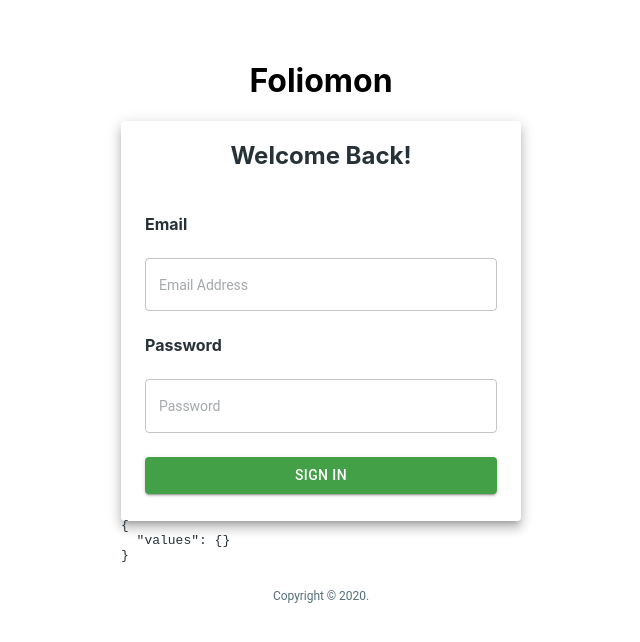
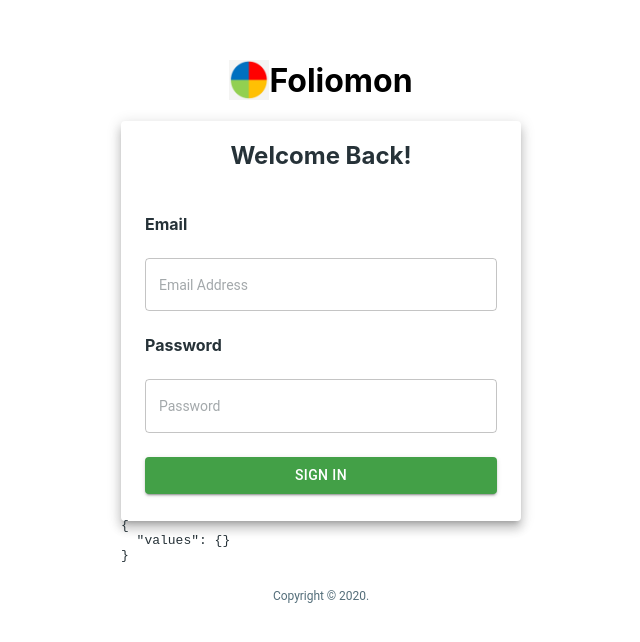
Before and after one commit to dpsproservices/foliomon, a React (Create React App) app in the folder front-end/: page / in a window 1280 px wide. Shown: the part 120-762 px from the top of the page, without its empty margins (319-959 px from the left). Built offline with nearby package versions, Linux system fonts and the light colour scheme; no server answers.

Commit message:
Add Foliomon pie chart logo to login page.

```diff
--- a/front-end/public/index.html
+++ b/front-end/public/index.html
@@ -9,7 +9,7 @@
       name="description"
       content="Web site created using create-react-app"
     />
-    <link rel="apple-touch-icon" href="%PUBLIC_URL%/logo192.png" />
+    <link rel="apple-touch-icon" href="%PUBLIC_URL%/apple-touch-icon.png" />
     <!--
       manifest.json provides metadata used when your web app is installed on a
       user's mobile device or desktop. See https://developers.google.com/web/fundamentals/web-app-manifest/
--- a/front-end/src/pages/Login/Login.js
+++ b/front-end/src/pages/Login/Login.js
@@ -3,7 +3,7 @@ import React from 'react';
 import Paper from '@material-ui/core/Paper';
 import Grid from '@material-ui/core/Grid';
 import Box from '@material-ui/core/Box';
-
+import logo from './logo.png';
 import LoginForm from './LoginForm';
 import Copyright from '../../components/Copyright';
 
@@ -12,7 +12,7 @@ const Login = (props) => {
     return (
         <Grid container direction="column" alignItems="center" justify="center" style={{ minHeight: '100vh' }}>
             <Box display="flex" alignItems="center" justifyContent="center">
-                <h1><strong>Foliomon</strong></h1>
+                <img src={logo} alt="logo" height="40px" width="40px" /><h1><strong>Foliomon</strong></h1>
             </Box>
             <Paper elevation={8}>
                 <Box width={400} height={400}>
```
Also changed, not shown: front-end/src/pages/Login/logo.png (added).
